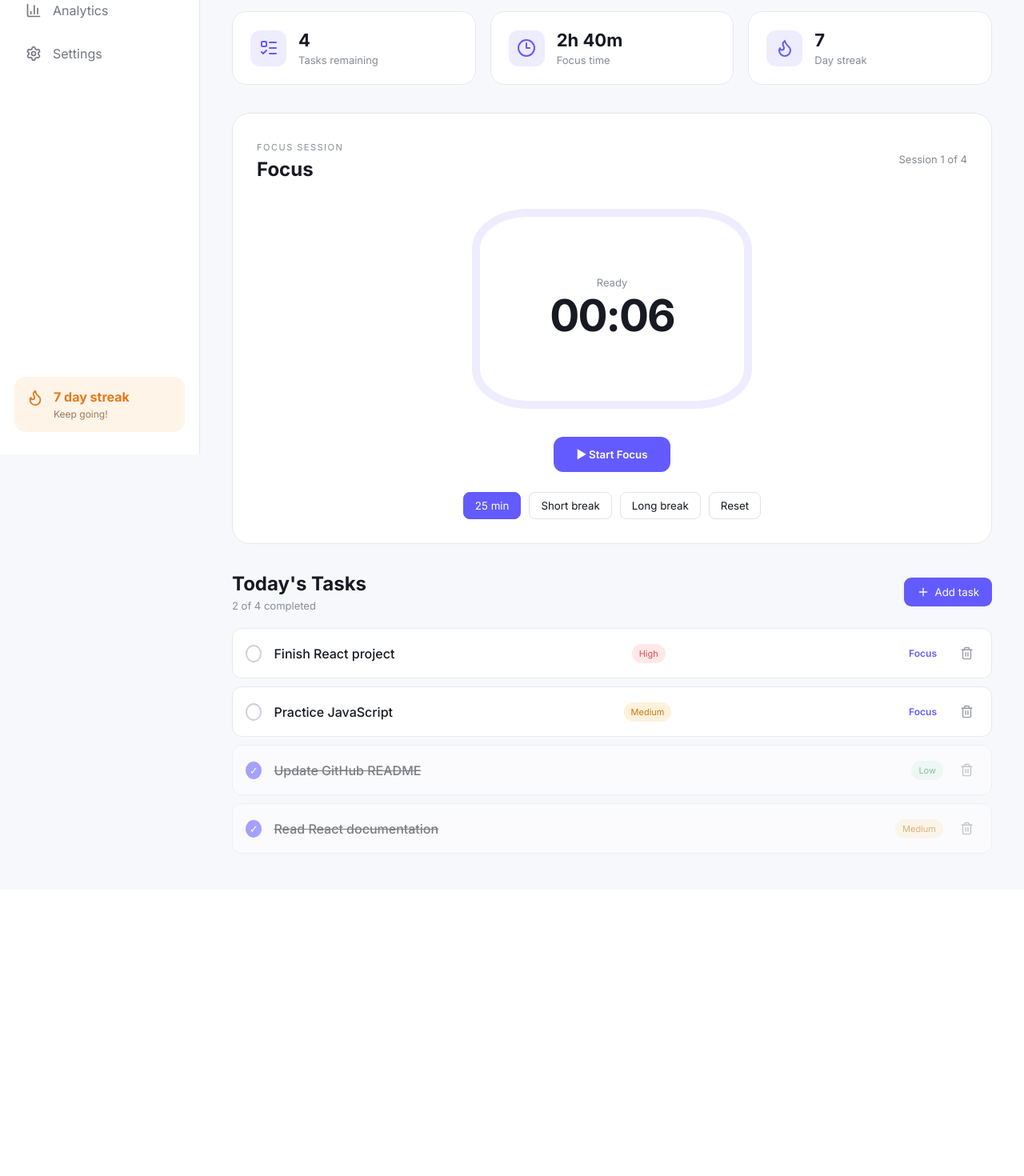
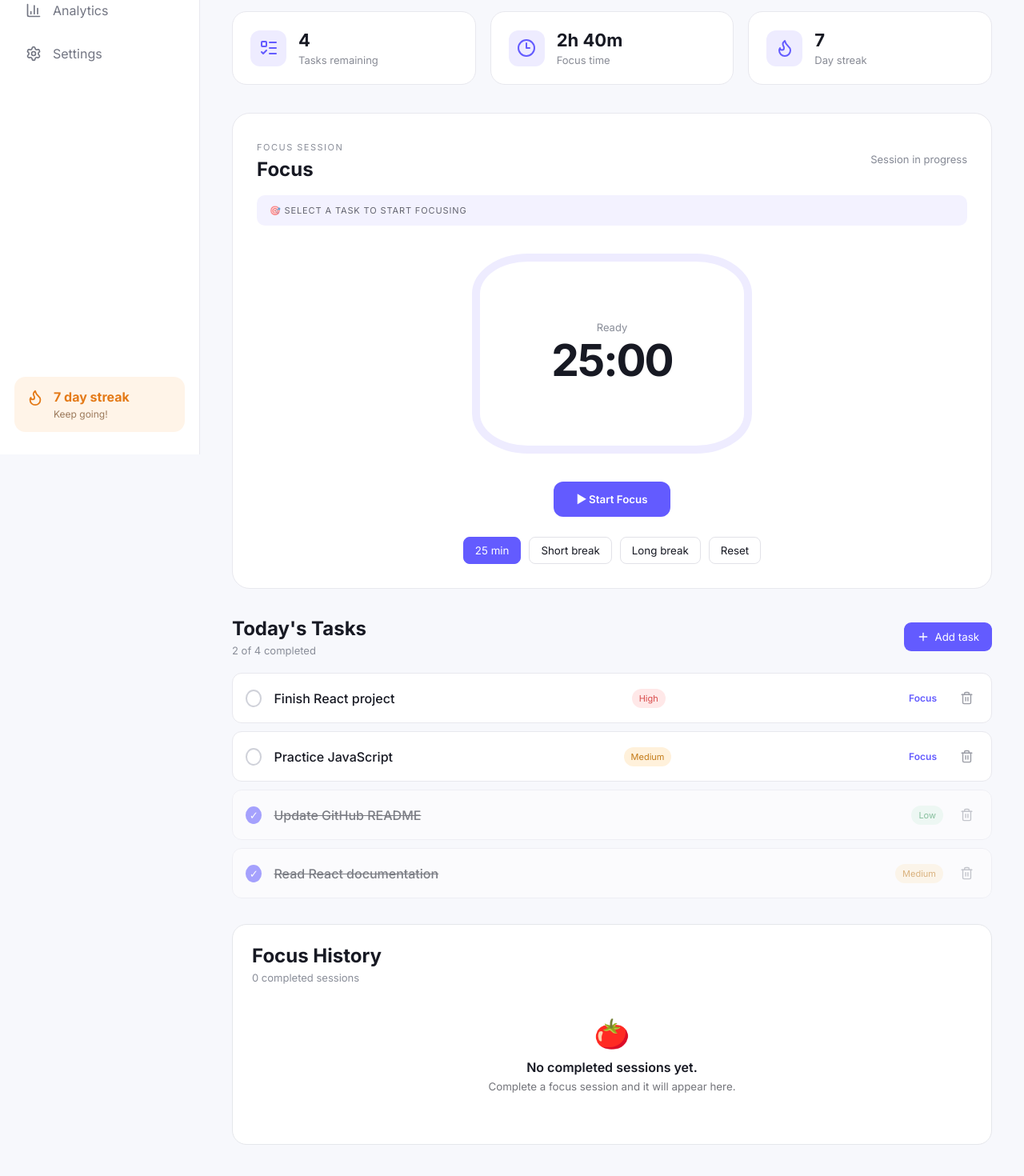
Before and after one commit to Shreyasingh223/FocusFlow, a React (Vite) app: page / in a window 1280 px wide. Shown: the part 232-1702 px from the top of the page at 80% size. Before the commit the page ends 1344 px from the top, so only its background shows below. Built offline with nearby package versions, Linux system fonts and the light colour scheme.

Commit message:
Focus history & clear history added

```diff
--- a/src/App.css
+++ b/src/App.css
@@ -774,3 +774,102 @@ nav {
   font-size: 15px;
   font-weight: 600;
 }
+
+/* Session History */
+
+.session-history {
+  margin-top: 32px;
+  padding: 24px;
+  background: var(--card-bg, #ffffff);
+  border-radius: 18px;
+  border: 1px solid var(--border-color, #e5e7eb);
+}
+
+.empty-history {
+  display: flex;
+  flex-direction: column;
+  align-items: center;
+  justify-content: center;
+  padding: 40px 20px;
+  text-align: center;
+}
+
+.empty-history span {
+  font-size: 36px;
+  margin-bottom: 10px;
+}
+
+.empty-history p {
+  margin: 0;
+  font-weight: 600;
+}
+
+.empty-history small {
+  margin-top: 6px;
+  opacity: 0.6;
+}
+
+.session-list {
+  display: flex;
+  flex-direction: column;
+  gap: 12px;
+  margin-top: 20px;
+}
+
+.session-item {
+  display: flex;
+  align-items: center;
+  gap: 14px;
+  padding: 14px;
+  border-radius: 12px;
+  background: rgba(128, 128, 128, 0.08);
+}
+
+.session-icon {
+  width: 42px;
+  height: 42px;
+  display: flex;
+  align-items: center;
+  justify-content: center;
+  border-radius: 50%;
+  background: rgba(128, 128, 128, 0.12);
+  font-size: 20px;
+}
+
+.session-info {
+  display: flex;
+  flex-direction: column;
+  gap: 4px;
+  flex: 1;
+}
+
+.session-info strong {
+  font-size: 15px;
+}
+
+.session-info span {
+  font-size: 13px;
+  opacity: 0.6;
+}
+
+.session-time {
+  font-size: 13px;
+  opacity: 0.6;
+}
+
+.clear-history {
+  border: none;
+  background: transparent;
+  padding: 8px 12px;
+  border-radius: 8px;
+  cursor: pointer;
+  font-size: 13px;
+  font-weight: 600;
+  opacity: 0.65;
+  transition: 0.2s ease;
+}
+
+.clear-history:hover {
+  opacity: 1;
+  background: rgba(255, 80, 80, 0.1);
+}
--- a/src/App.jsx
+++ b/src/App.jsx
@@ -83,7 +83,7 @@ function App() {
     );
   }, [sessions]);
 
-  const completeSession = useCallback(() => {
+  const completeSession = useCallback((duration) => {
     if (!selectedTask) return;
 
     const task = tasks.find(
@@ -105,6 +105,10 @@ function App() {
       newSession,
     ]);
   }, [selectedTask, tasks]);
+
+  const clearHistory = () => {
+    setSessions([]);
+  };
 
   //find selected tasks
   const currentTask = tasks.find(
@@ -251,6 +255,10 @@ function App() {
             selectedTask={selectedTask}
             setSelectedTask={setSelectedTask}
           />
+          <SessionHistory
+            sessions={sessions}
+            clearHistory={clearHistory}
+          />
 
         </section>
 
@@ -305,5 +313,97 @@ function Task({ title, priority, completed }) {
   );
 }
 
+function SessionHistory({ sessions, clearHistory }) {
+
+  return (
+    <section className="session-history">
+
+      <div className="section-header">
+
+        <div>
+          <h2>Focus History</h2>
+
+          <p>
+            {sessions.length} completed session
+            {sessions.length !== 1 ? "s" : ""}
+          </p>
+        </div>
+
+        {sessions.length > 0 && (
+          <button
+            className="clear-history"
+            onClick={clearHistory}
+          >
+            Clear history
+          </button>
+        )}
+
+      </div>
+
+
+      {sessions.length === 0 ? (
+
+        <div className="empty-history">
+          <span>🍅</span>
+
+          <p>
+            No completed sessions yet.
+          </p>
+
+          <small>
+            Complete a focus session and it will appear here.
+          </small>
+        </div>
+
+      ) : (
+
+        <div className="session-list">
+
+          {sessions
+            .slice()
+            .reverse()
+            .map((session) => (
+
+              <div
+                className="session-item"
+                key={session.id}
+              >
+
+                <div className="session-icon">
+                  🍅
+                </div>
+
+                <div className="session-info">
+
+                  <strong>
+                    {session.taskTitle}
+                  </strong>
+
+                  <span>
+                    {session.duration} min focus session
+                  </span>
+
+                </div>
+
+                <span className="session-time">
+                  {new Date(
+                    session.completedAt
+                  ).toLocaleTimeString([], {
+                    hour: "2-digit",
+                    minute: "2-digit",
+                  })}
+                </span>
+
+              </div>
+
+            ))}
+
+        </div>
+
+      )}
+
+    </section>
+  );
+}
 
 export default App;
--- a/src/components/Timer.jsx
+++ b/src/components/Timer.jsx
@@ -7,7 +7,7 @@ function Timer({ selectedTask, completeSession }) {
   const [sessionCompleted, setSessionCompleted] = useState(false);
 
   const durations = {
-    focus: 0.1,
+    focus: 25,
     short: 10,
     long: 15,
   };
@@ -21,6 +21,16 @@ function Timer({ selectedTask, completeSession }) {
     reset,
   } = useTimer(durations[mode]);
 
+  // Reset completion status when task changes
+  useEffect(() => {
+    setSessionCompleted(false);
+
+    if (selectedTask) {
+      reset(durations.focus);
+    }
+  }, [selectedTask]);
+
+  // Detect completed focus session
   useEffect(() => {
     if (
       mode === "focus" &&
@@ -29,13 +39,17 @@ function Timer({ selectedTask, completeSession }) {
       selectedTask &&
       !sessionCompleted
     ) {
-      completeSession();
+      completeSession(durations.focus);
       setSessionCompleted(true);
     }
-  }, [mode, minutes, remainingSeconds, selectedTask, completeSession, sessionCompleted]);
-
-
-
+  }, [
+    mode,
+    minutes,
+    remainingSeconds,
+    selectedTask,
+    completeSession,
+    sessionCompleted,
+  ]);
 
   const changeMode = (newMode) => {
     setMode(newMode);
@@ -43,19 +57,21 @@ function Timer({ selectedTask, completeSession }) {
     reset(durations[newMode]);
   };
 
+  const handleReset = () => {
+    setSessionCompleted(false);
+    reset(durations[mode]);
+  };
 
   const formattedMinutes = String(minutes).padStart(2, "0");
 
   const formattedSeconds =
     String(remainingSeconds).padStart(2, "0");
 
-
   const modeName = {
     focus: "Focus",
     short: "Short Break",
     long: "Long Break",
   };
-
 
   return (
     <section className="timer-card">
@@ -75,16 +91,34 @@ function Timer({ selectedTask, completeSession }) {
         </div>
 
         <span className="session-count">
-          Session 1 of 4
+          {sessionCompleted
+            ? "Session completed ✓"
+            : "Session in progress"}
         </span>
 
       </div>
 
+
       {selectedTask && (
         <div className="current-task">
-          <span>🎯 Focusing on</span>
 
-          <strong>{selectedTask.title}</strong>
+          <span>
+            🎯 Focusing on
+          </span>
+
+          <strong>
+            {selectedTask.title}
+          </strong>
+
+        </div>
+      )}
+
+
+      {!selectedTask && (
+        <div className="current-task">
+          <span>
+            🎯 Select a task to start focusing
+          </span>
         </div>
       )}
 
@@ -96,7 +130,11 @@ function Timer({ selectedTask, completeSession }) {
           <div className="timer-content">
 
             <span className="timer-mode">
-              {isRunning ? "Focusing" : "Ready"}
+              {sessionCompleted
+                ? "Completed!"
+                : isRunning
+                  ? "Focusing"
+                  : "Ready"}
             </span>
 
             <span className="time">
@@ -117,6 +155,7 @@ function Timer({ selectedTask, completeSession }) {
           <button
             className="start-button"
             onClick={start}
+            disabled={!selectedTask || sessionCompleted}
           >
             ▶ Start Focus
           </button>
@@ -144,14 +183,12 @@ function Timer({ selectedTask, completeSession }) {
           25 min
         </button>
 
-
         <button
           className={mode === "short" ? "selected-mode" : ""}
           onClick={() => changeMode("short")}
         >
           Short break
         </button>
-
 
         <button
           className={mode === "long" ? "selected-mode" : ""}
@@ -160,19 +197,13 @@ function Timer({ selectedTask, completeSession }) {
           Long break
         </button>
 
-
-        <button
-          onClick={() => {
-            setSessionCompleted(false);
-            reset(durations[mode]);
-          }}
-        >
+        <button onClick={handleReset}>
           Reset
         </button>
 
-    </div>
+      </div>
 
-    </section >
+    </section>
   );
 }
 
```
